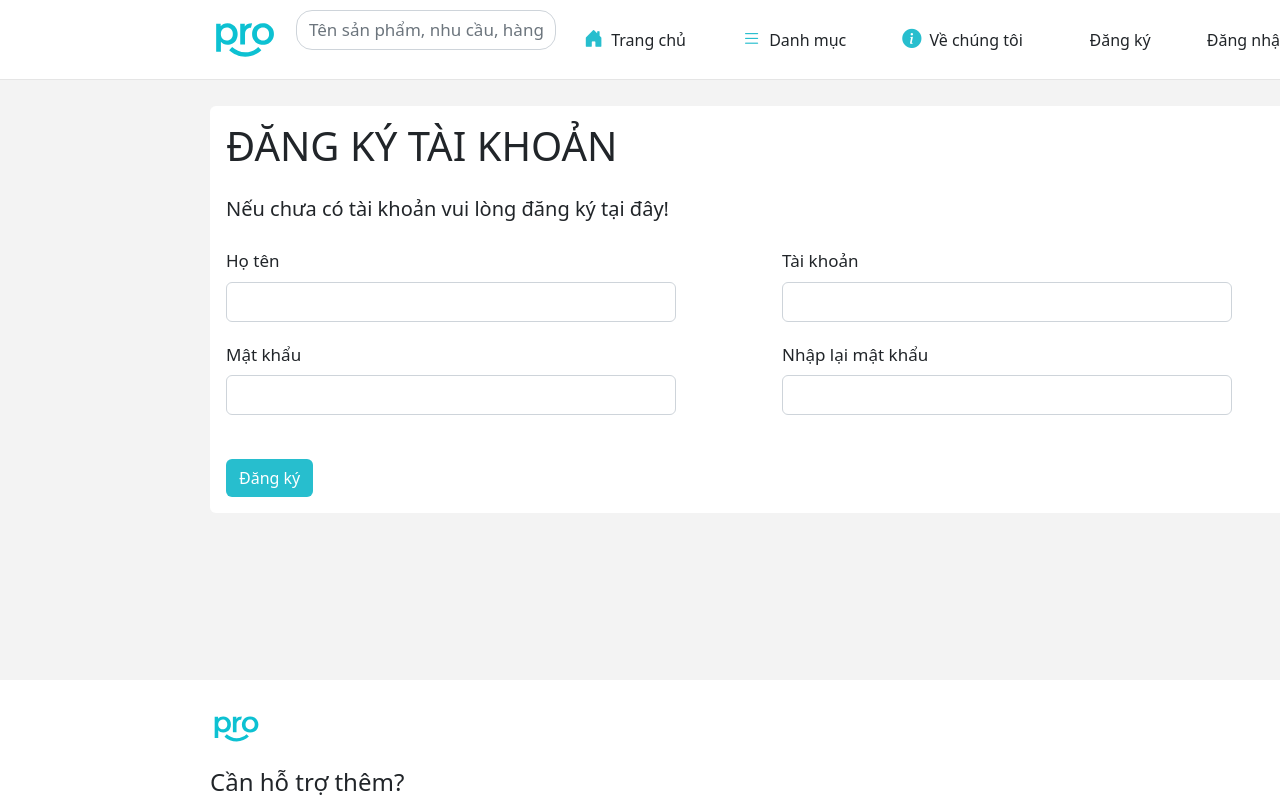
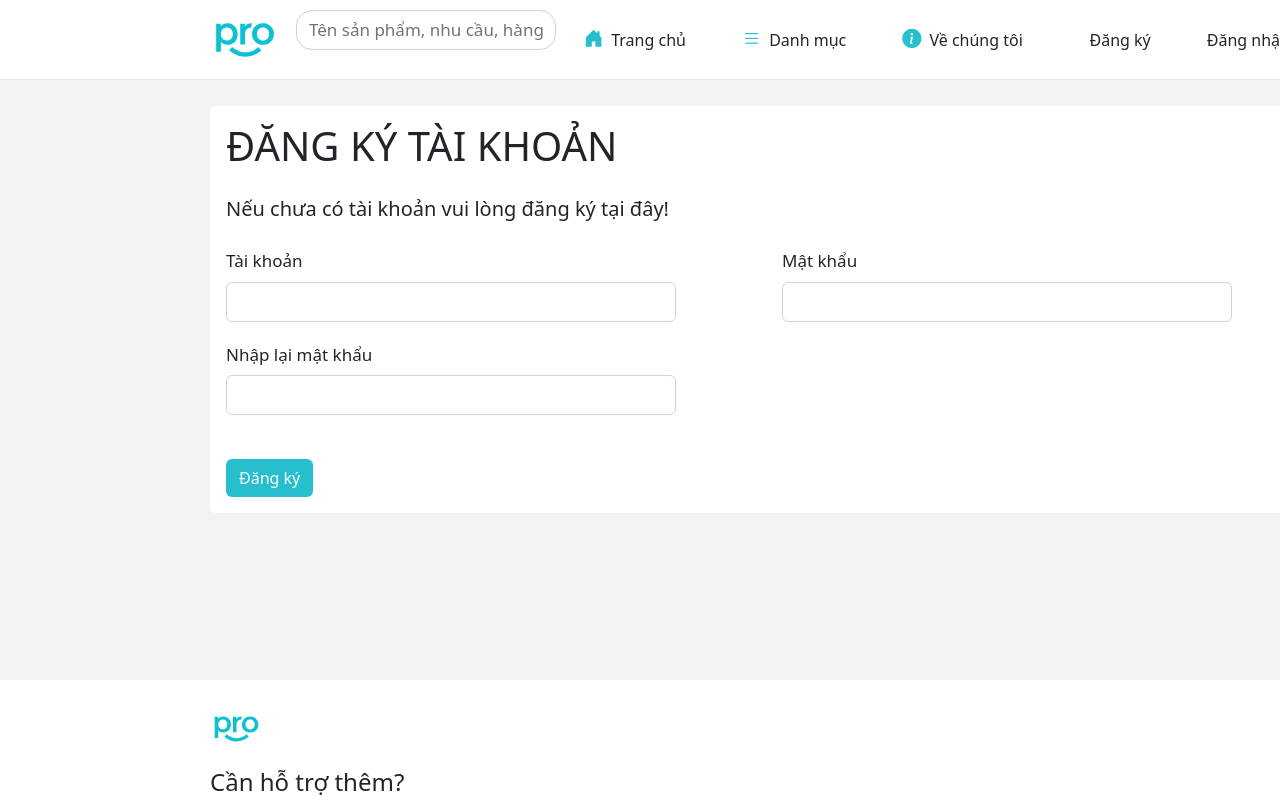
Before and after one commit to Illya1123/front-end-IE213, a React (Create React App) app: page /register in a window 1280 px wide. Shown: the top 800 px of the page. Built offline with nearby package versions, Linux system fonts and the light colour scheme.

Commit message:
fix chức năng đăng ký

```diff
--- a/src/pages/register/index.js
+++ b/src/pages/register/index.js
@@ -8,14 +8,12 @@ const Register = () =>{
     const navigate = useNavigate();
     const formik = useFormik({
         initialValues: {
-            name: '',
             username: '',
             password: '',
             passwordConfirm: ''
         },
         onSubmit: (values) =>{
             if (
-                values.name === "" ||
                 values.username === "" ||
                 values.password === "" ||
                 values.passwordConfirm === ""
@@ -67,13 +65,6 @@ const Register = () =>{
                 </div>
                 <form className="row">
                     <div className="col-md-6">
-                        <label forhtml="name" className="form-label">Họ tên</label>
-                        <input type="text" className="form-control" id="name" required
-                            value={formik.values.name}
-                            onChange={formik.handleChange}
-                        ></input>
-                    </div>
-                    <div className="col-md-6">
                         <label forhtml="username" className="form-label">Tài khoản</label>
                         <input type="text" className="form-control" id="username" required
                             value={formik.values.username}
```
